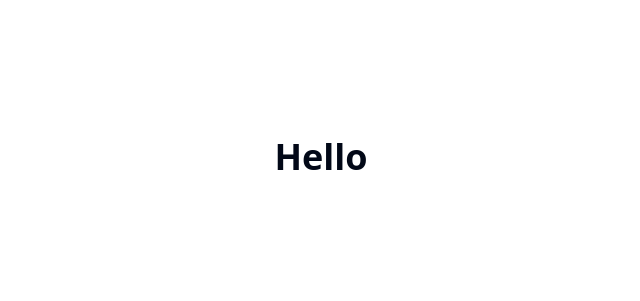
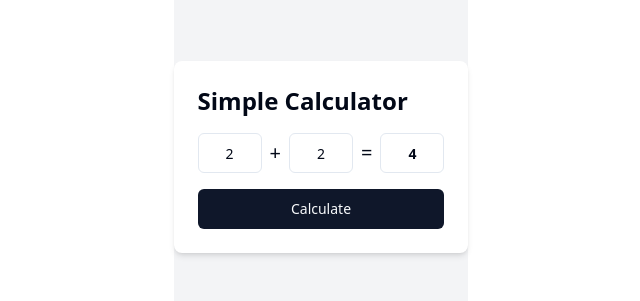
Before and after one commit to GPT-Engineer-App-Dev/buildable-app-61, a React (Vite) app: page / in a window 1280 px wide. Shown: the part 243-544 px from the top of the page, without its empty margins (319-959 px from the left). Built offline with nearby package versions, Linux system fonts and the light colour scheme.

Commit message:
GPT Engineer Update

```diff
--- a/src/pages/Index.jsx
+++ b/src/pages/Index.jsx
@@ -1,9 +1,42 @@
-const Hello = () => {
+import { useState } from 'react';
+import { Button } from "@/components/ui/button";
+import { Input } from "@/components/ui/input";
+
+const Calculator = () => {
+  const [result, setResult] = useState(4); // Starting with the result of 2+2
+
   return (
-    <div className="flex items-center justify-center min-h-screen">
-      <h1 className="text-4xl font-bold">Hello</h1>
+    <div className="flex flex-col items-center justify-center min-h-screen bg-gray-100">
+      <div className="bg-white p-6 rounded-lg shadow-md">
+        <h1 className="text-2xl font-bold mb-4">Simple Calculator</h1>
+        <div className="flex items-center mb-4">
+          <Input
+            value="2"
+            readOnly
+            className="w-16 text-center mr-2"
+          />
+          <span className="text-xl mr-2">+</span>
+          <Input
+            value="2"
+            readOnly
+            className="w-16 text-center mr-2"
+          />
+          <span className="text-xl mr-2">=</span>
+          <Input
+            value={result}
+            readOnly
+            className="w-16 text-center font-bold"
+          />
+        </div>
+        <Button
+          onClick={() => setResult(2 + 2)}
+          className="w-full"
+        >
+          Calculate
+        </Button>
+      </div>
     </div>
   );
 };
 
-export default Hello;
+export default Calculator;
```
